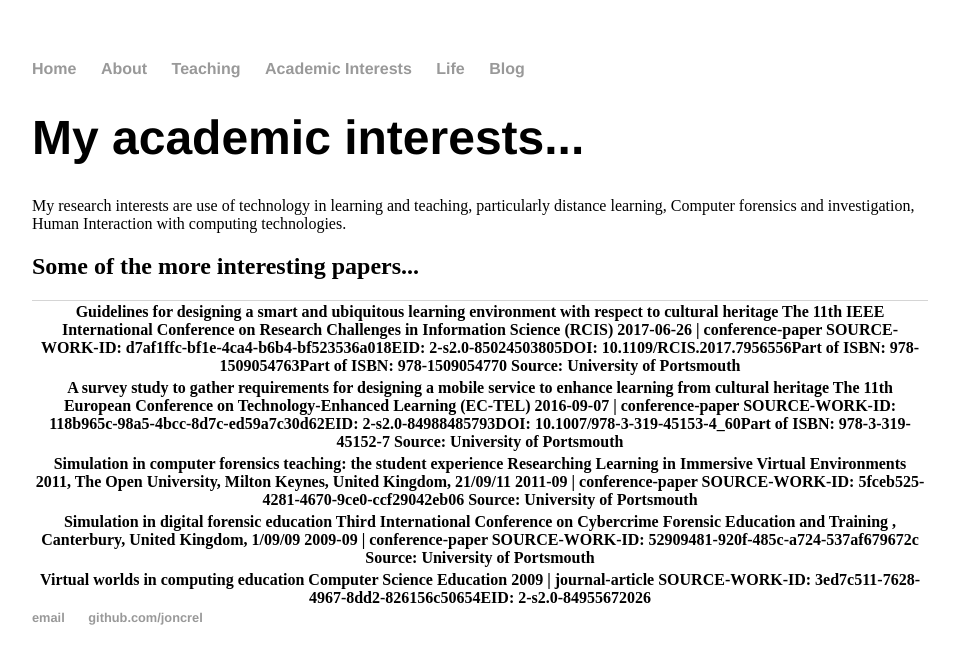
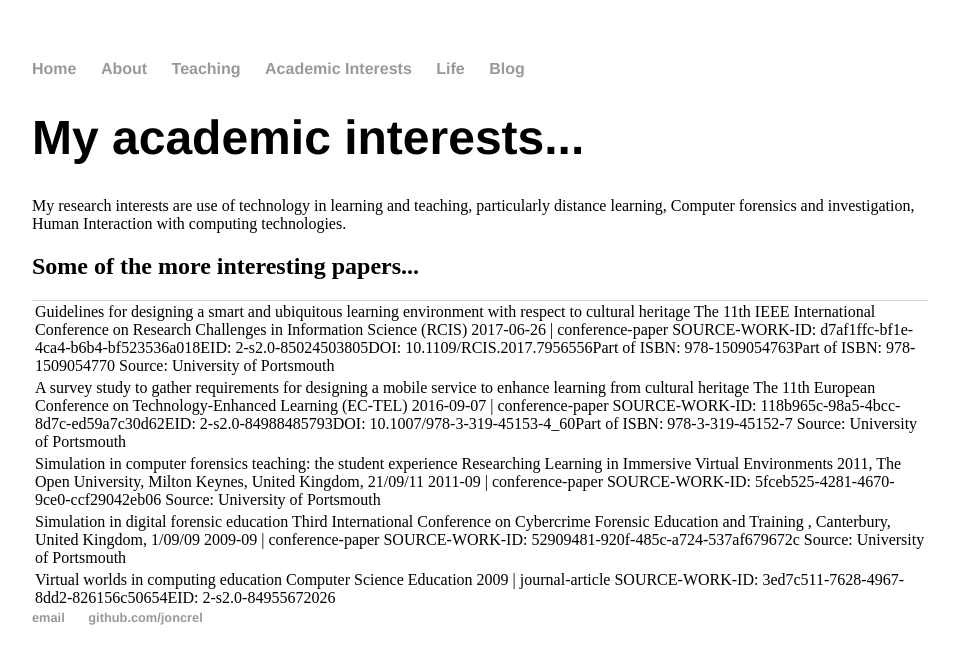
Before and after one commit to joncrel/joncrel.github.io, a Jekyll site: the page built from research/index.html, in a window 1280 px wide. Shown: the top 664 px of the page, without its empty margins (160-1119 px from the left). Built offline with Jekyll 4.4.1, drawn with Linux system fonts in a browser that asks for light colours.

Commit message:
Update index.html

```diff
--- a/research/index.html
+++ b/research/index.html
@@ -8,34 +8,34 @@ My research interests are use of technology in learning and teaching, particular
 
 	<h2> Some of the more interesting papers...</h2>
 
-<table style="float:right"><tr><th>Guidelines for designing a smart and ubiquitous learning environment with respect to cultural heritage
+<table style="float:right"><tr><td>Guidelines for designing a smart and ubiquitous learning environment with respect to cultural heritage
 The 11th IEEE International Conference on Research Challenges in Information Science (RCIS)
 2017-06-26 | conference-paper
 SOURCE-WORK-ID: d7af1ffc-bf1e-4ca4-b6b4-bf523536a018EID: 2-s2.0-85024503805DOI: 10.1109/RCIS.2017.7956556Part of ISBN: 978-1509054763Part of ISBN: 978-1509054770
-Source: University of Portsmouth</th></tr>
+Source: University of Portsmouth</td></tr>
 
-<tr><th>A survey study to gather requirements for designing a mobile service to enhance learning from cultural heritage
+<tr><td>A survey study to gather requirements for designing a mobile service to enhance learning from cultural heritage
 The 11th European Conference on Technology-­Enhanced Learning (EC-TEL)
 2016-09-07 | conference-paper
 SOURCE-WORK-ID: 118b965c-98a5-4bcc-8d7c-ed59a7c30d62EID: 2-s2.0-84988485793DOI: 10.1007/978-3-319-45153-4_60Part of ISBN: 978-3-319-45152-7
-Source: University of Portsmouth</th></tr>
+Source: University of Portsmouth</td></tr>
 
-<tr><th>Simulation in computer forensics teaching: the student experience
+<tr><td>Simulation in computer forensics teaching: the student experience
 Researching Learning in Immersive Virtual Environments 2011, The Open University, Milton Keynes, United Kingdom, 21/09/11
 2011-09 | conference-paper
 SOURCE-WORK-ID: 5fceb525-4281-4670-9ce0-ccf29042eb06
-Source: University of Portsmouth</th></tr>
+Source: University of Portsmouth</td></tr>
 
-<tr><th>Simulation in digital forensic education
+<tr><td>Simulation in digital forensic education
 Third International Conference on Cybercrime Forensic Education and Training , Canterbury, United Kingdom, 1/09/09
 2009-09 | conference-paper
 SOURCE-WORK-ID: 52909481-920f-485c-a724-537af679672c
-Source: University of Portsmouth</th></tr>
+Source: University of Portsmouth</td></tr>
 
-<tr><th>Virtual worlds in computing education
+<tr><td>Virtual worlds in computing education
 Computer Science Education
 2009 | journal-article
-	SOURCE-WORK-ID: 3ed7c511-7628-4967-8dd2-826156c50654EID: 2-s2.0-84955672026</th></tr></table>
+	SOURCE-WORK-ID: 3ed7c511-7628-4967-8dd2-826156c50654EID: 2-s2.0-84955672026</td></tr></table>
 
 
 </div><!-- /.blurb -->
```
